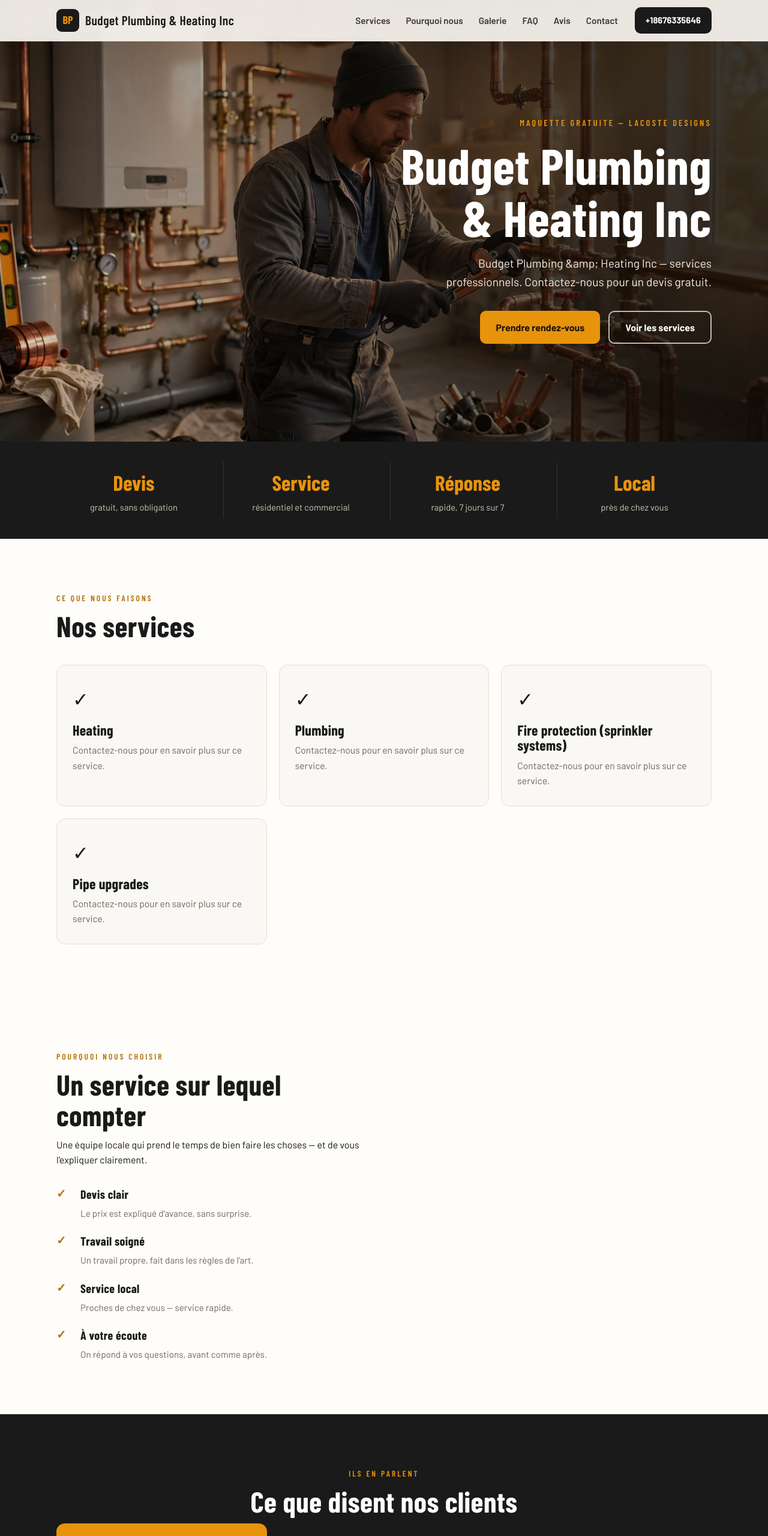
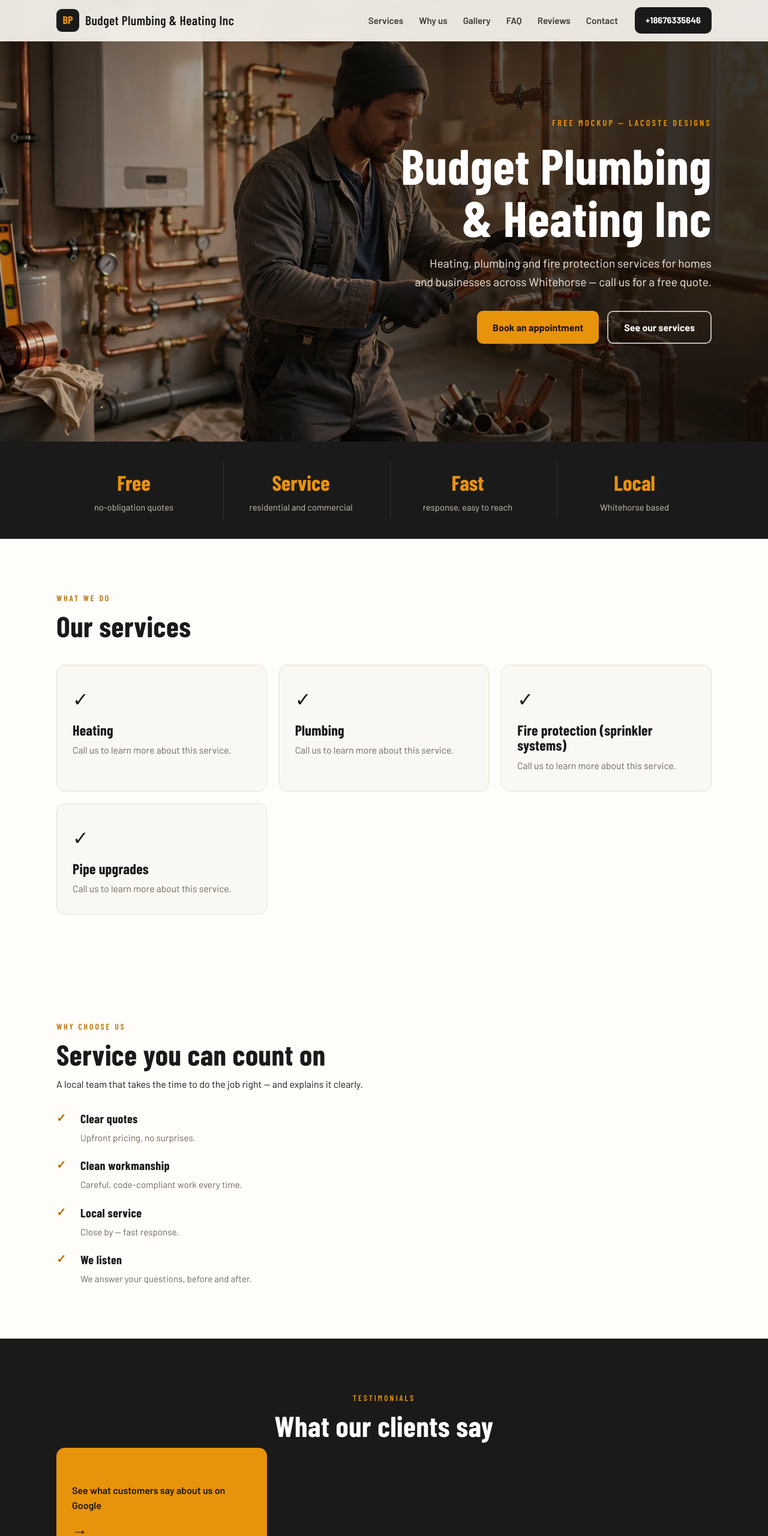
Before and after one commit to brandonlacoste9-tech/budget-plumbing-heating-inc-demo, a plain HTML site: page index.html in a window 1280 px wide. Shown: the top 2560 px of the page at 60% size. Drawn offline with nearby package versions, Linux system fonts and the light colour scheme.

Commit message:
Update index.html

```diff
--- a/index.html
+++ b/index.html
@@ -1,11 +1,11 @@
 <!DOCTYPE html>
-<html lang="fr">
+<html lang="en">
 <head>
 <meta charset="UTF-8">
 <meta name="viewport" content="width=device-width, initial-scale=1.0">
 <meta name="robots" content="noindex, nofollow">
-<title>Budget Plumbing &amp; Heating Inc | Maquette gratuite</title>
-<meta name="description" content="Budget Plumbing &amp;amp; Heating Inc — services professionnels. Contactez-nous pour un devis gratuit.">
+<title>Budget Plumbing &amp; Heating Inc | Free Mockup</title>
+<meta name="description" content="Budget Plumbing & Heating Inc — professional plumbing, heating and fire protection services in Whitehorse, Yukon. Call for a free quote.">
 <link rel="preconnect" href="https://fonts.googleapis.com">
 <link rel="preconnect" href="https://fonts.gstatic.com" crossorigin>
 <link href="https://fonts.googleapis.com/css2?family=Barlow+Condensed:wght@400;500;600;700&family=Barlow:wght@400;500;600;700&display=swap" rel="stylesheet">
@@ -21,10 +21,10 @@
     </a>
     <nav class="main-nav" id="mainNav">
       <a href="#services">Services</a>
-      <a href="#why">Pourquoi nous</a>
-      <a href="#gallery">Galerie</a>
+      <a href="#why">Why us</a>
+      <a href="#gallery">Gallery</a>
       <a href="#faq">FAQ</a>
-      <a href="#reviews">Avis</a>
+      <a href="#reviews">Reviews</a>
       <a href="#contact">Contact</a>
     </nav>
     <div class="header-actions">
@@ -35,52 +35,52 @@
 </header>
 
 <section class="hero">
-  <div class="hero-bg"><img src="hero.jpg" alt="Plombier installant des tuyaux de cuivre de chauffage dans une salle mecanique"></div>
+  <div class="hero-bg"><img src="hero.jpg" alt="Plumber installing heating copper pipes in a mechanical room"></div>
   <div class="hero-overlay"></div>
   <div class="hero-content">
-    <p class="hero-kicker">Maquette gratuite — Lacoste Designs</p>
+    <p class="hero-kicker">Free mockup — Lacoste Designs</p>
     <h1>Budget Plumbing &amp; Heating Inc</h1>
-    <p class="hero-sub">Budget Plumbing &amp;amp; Heating Inc — services professionnels. Contactez-nous pour un devis gratuit.</p>
+    <p class="hero-sub">Heating, plumbing and fire protection services for homes and businesses across Whitehorse — call us for a free quote.</p>
     <div class="hero-ctas">
-      <a href="tel:+18676335646" class="btn btn-primary">Prendre rendez-vous</a>
-      <a href="#services" class="btn btn-ghost">Voir les services</a>
+      <a href="tel:+18676335646" class="btn btn-primary">Book an appointment</a>
+      <a href="#services" class="btn btn-ghost">See our services</a>
     </div>
   </div>
 </section>
 
 <section class="stats">
   <div class="stats-inner">
-    <div class="stat"><span class="stat-num">Devis</span><span class="stat-label">gratuit, sans obligation</span></div>
-    <div class="stat"><span class="stat-num">Service</span><span class="stat-label">résidentiel et commercial</span></div>
-    <div class="stat"><span class="stat-num">Réponse</span><span class="stat-label">rapide, 7 jours sur 7</span></div>
-    <div class="stat"><span class="stat-num">Local</span><span class="stat-label">près de chez vous</span></div>
+    <div class="stat"><span class="stat-num">Free</span><span class="stat-label">no-obligation quotes</span></div>
+    <div class="stat"><span class="stat-num">Service</span><span class="stat-label">residential and commercial</span></div>
+    <div class="stat"><span class="stat-num">Fast</span><span class="stat-label">response, easy to reach</span></div>
+    <div class="stat"><span class="stat-num">Local</span><span class="stat-label">Whitehorse based</span></div>
   </div>
 </section>
 
 <section class="services" id="services">
   <div class="wrap">
-    <p class="kicker">Ce que nous faisons</p>
-    <h2>Nos services</h2>
+    <p class="kicker">What we do</p>
+    <h2>Our services</h2>
     <div class="service-grid">
       <article class="service-card">
         <div class="service-icon">✓</div>
         <h3>Heating</h3>
-        <p>Contactez-nous pour en savoir plus sur ce service.</p>
+        <p>Call us to learn more about this service.</p>
       </article>
       <article class="service-card">
         <div class="service-icon">✓</div>
         <h3>Plumbing</h3>
-        <p>Contactez-nous pour en savoir plus sur ce service.</p>
+        <p>Call us to learn more about this service.</p>
       </article>
       <article class="service-card">
         <div class="service-icon">✓</div>
         <h3>Fire protection (sprinkler systems)</h3>
-        <p>Contactez-nous pour en savoir plus sur ce service.</p>
+        <p>Call us to learn more about this service.</p>
       </article>
       <article class="service-card">
         <div class="service-icon">✓</div>
         <h3>Pipe upgrades</h3>
-        <p>Contactez-nous pour en savoir plus sur ce service.</p>
+        <p>Call us to learn more about this service.</p>
       </article>
     </div>
   </div>
@@ -89,14 +89,14 @@
 <section class="why" id="why">
   <div class="wrap why-grid">
     <div class="why-copy">
-      <p class="kicker">Pourquoi nous choisir</p>
-      <h2>Un service sur lequel compter</h2>
-      <p>Une équipe locale qui prend le temps de bien faire les choses — et de vous l’expliquer clairement.</p>
+      <p class="kicker">Why choose us</p>
+      <h2>Service you can count on</h2>
+      <p>A local team that takes the time to do the job right — and explains it clearly.</p>
       <ul class="why-list">
-        <li><strong>Devis clair</strong><span>Le prix est expliqué d'avance, sans surprise.</span></li>
-        <li><strong>Travail soigné</strong><span>Un travail propre, fait dans les règles de l’art.</span></li>
-        <li><strong>Service local</strong><span>Proches de chez vous — service rapide.</span></li>
-        <li><strong>À votre écoute</strong><span>On répond à vos questions, avant comme après.</span></li>
+        <li><strong>Clear quotes</strong><span>Upfront pricing, no surprises.</span></li>
+        <li><strong>Clean workmanship</strong><span>Careful, code-compliant work every time.</span></li>
+        <li><strong>Local service</strong><span>Close by — fast response.</span></li>
+        <li><strong>We listen</strong><span>We answer your questions, before and after.</span></li>
       </ul>
     </div>
 
@@ -107,12 +107,12 @@
 
 <section class="reviews" id="reviews">
   <div class="wrap">
-    <p class="kicker kicker-light">Ils en parlent</p>
-    <h2>Ce que disent nos clients</h2>
+    <p class="kicker kicker-light">Testimonials</p>
+    <h2>What our clients say</h2>
     <div class="review-cards">
       <a class="review-cta-card" href="https://www.google.com/maps/search/Budget%20Plumbing%20%26%20Heating%20Inc" target="_blank" rel="noopener">
         <span class="stars">★★★★★</span>
-        <span>Voyez ce que les clients disent de nous sur Google</span>
+        <span>See what customers say about us on Google</span>
         <span class="review-cta-arrow">→</span>
       </a>
     </div>
@@ -121,24 +121,24 @@
 
 <section class="faq" id="faq">
   <div class="wrap">
-    <p class="kicker">Bon à savoir</p>
-    <h2>Questions fréquentes</h2>
+    <p class="kicker">Good to know</p>
+    <h2>Frequently asked questions</h2>
     <div class="faq-list">
       <details open>
-        <summary>Comment prendre rendez-vous?</summary>
-        <p>Appelez-nous au +18676335646 ou écrivez-nous — on vous répond rapidement.</p>
+        <summary>How do I book an appointment?</summary>
+        <p>Call us at +18676335646 — we answer quickly.</p>
       </details>
       <details>
-        <summary>Offrez-vous des devis gratuits?</summary>
-        <p>Oui — contactez-nous pour un devis clair, sans obligation.</p>
+        <summary>Do you offer free quotes?</summary>
+        <p>Yes — contact us for a clear quote, no obligation.</p>
       </details>
       <details>
-        <summary>Quelles zones desservez-vous?</summary>
-        <p>Contactez-nous pour vérifier si nous desservons votre secteur.</p>
+        <summary>Which areas do you serve?</summary>
+        <p>Contact us to check whether we serve your area.</p>
       </details>
       <details>
-        <summary>Comment puis-je vous joindre?</summary>
-        <p>Par téléphone au +18676335646.</p>
+        <summary>How can I reach you?</summary>
+        <p>By phone at +18676335646.</p>
       </details>
     </div>
   </div>
@@ -146,18 +146,18 @@
 
 <section class="contact" id="contact">
   <div class="wrap">
-    <p class="kicker">Venez nous voir</p>
-    <h2>Prenez rendez-vous</h2>
+    <p class="kicker">Get in touch</p>
+    <h2>Book an appointment</h2>
     <div class="contact-grid">
       <div class="contact-info">
-        <div class="contact-row"><span class="contact-label">Adresse</span><span>113 Copper Rd, Whitehorse, YT Y1A 2Z7</span></div>
-        <div class="contact-row"><span class="contact-label">Téléphone</span><span><a href="tel:+18676335646">+18676335646</a></span></div>
+        <div class="contact-row"><span class="contact-label">Address</span><span>113 Copper Rd, Whitehorse, YT Y1A 2Z7</span></div>
+        <div class="contact-row"><span class="contact-label">Phone</span><span><a href="tel:+18676335646">+18676335646</a></span></div>
 
-        <a href="tel:+18676335646" class="btn btn-primary">Appelez pour réserver</a>
+        <a href="tel:+18676335646" class="btn btn-primary">Call to book</a>
 
       </div>
       <div class="contact-map">
-        <iframe title="Budget Plumbing &amp; Heating Inc — carte" src="https://maps.google.com/maps?q=113%20Copper%20Rd%2C%20Whitehorse%2C%20YT%20Y1A%202Z7&t=&z=14&ie=UTF8&iwloc=&output=embed" loading="lazy"></iframe>
+        <iframe title="Budget Plumbing &amp; Heating Inc — map" src="https://maps.google.com/maps?q=113%20Copper%20Rd%2C%20Whitehorse%2C%20YT%20Y1A%202Z7&t=&z=14&ie=UTF8&iwloc=&output=embed" loading="lazy"></iframe>
       </div>
     </div>
   </div>
@@ -168,7 +168,7 @@
     <span class="brand-text">Budget Plumbing &amp; Heating Inc</span>
     <p></p>
     <p class="footer-small">113 Copper Rd, Whitehorse, YT Y1A 2Z7 · <a href="tel:+18676335646">+18676335646</a></p>
-    <p class="footer-small" style="margin-top:14px;opacity:.75">Maquette gratuite préparée par Lacoste Designs (info@lacostedesigns.com) sans sollicitation préalable — retirée sur simple demande. Pour ne plus recevoir de messages, répondez STOP au SMS d'origine. Adresse postale sur demande.</p>
+    <p class="footer-small" style="margin-top:14px;opacity:.75">Free mockup prepared by Lacoste Designs (info@lacostedesigns.com) without prior solicitation — removed on simple request. To stop receiving messages, reply STOP to the original SMS. Mailing address on request.</p>
   </div>
 </footer>
 
```
